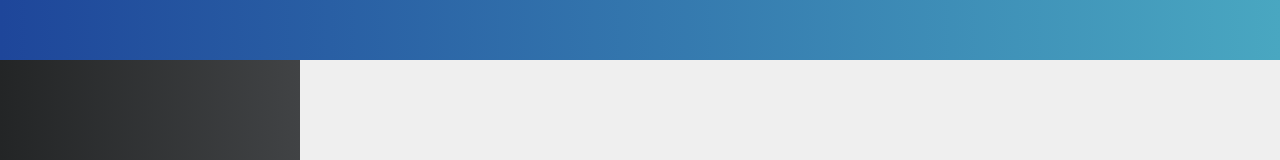
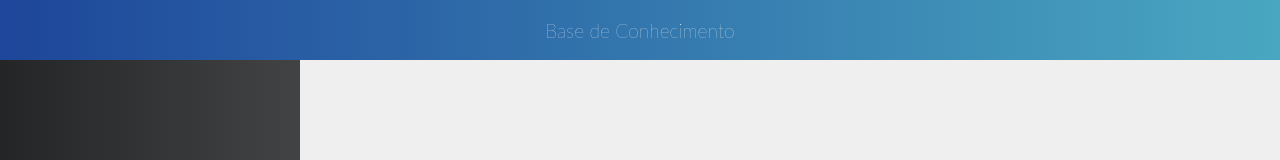
Before and after one commit to patriciafelixx/knowledge, a Vue app in the folder frontend/: page / in a window 1280 px wide. Shown: the top 160 px of the page. Built offline with nearby package versions, Linux system fonts and the light colour scheme.

Commit message:
Componente Header

```diff
--- a/frontend/package.json
+++ b/frontend/package.json
@@ -18,7 +18,8 @@
     "babel-eslint": "^10.0.3",
     "eslint": "^5.16.0",
     "eslint-plugin-vue": "^5.0.0",
-    "vue-template-compiler": "^2.6.10"
+    "vue-template-compiler": "^2.6.10",
+    "font-awesome": "4.7.0"
   },
   "eslintConfig": {
     "root": true,
--- a/frontend/src/App.vue
+++ b/frontend/src/App.vue
@@ -1,6 +1,6 @@
 <template>
   <div id="app">
-    <Header />
+    <Header title="Base de Conhecimento" :hideToggle="true" />
     <Menu />
     <Content />
     <Footer />
--- a/frontend/src/components/template/Header.vue
+++ b/frontend/src/components/template/Header.vue
@@ -1,10 +1,31 @@
 <template>
-    <header class="header"></header>
+    <header class="header">
+        <a class="toggle" @click="togleMenu" v-if="!hideToggle">
+            <i class="fa fa-lg" :class="icon"></i>
+        </a>
+        <h1 class="title">
+            {{ title }}
+        </h1>
+    </header>
 </template>
 
 <script>
 export default {
-    name: 'Header'
+    name: 'Header',
+    props: {
+        title: String,
+        hideToggle: Boolean
+    },
+    computed: {
+        icon() {
+            return "fa-angle-left";
+        }
+    },
+    methods: {
+        toggleMenu() {
+
+        }
+    }
 }
 </script>
 
@@ -17,4 +38,33 @@
         justify-content: center;
         align-items: center;
     }
+
+    .title {
+        font-size: 1.2rem;
+        color: #fff;
+        font-weight: 100;
+        flex-grow: 1;
+        text-align: center;
+    }
+
+    .title a {
+        color: #fff;
+        text-decoration: none;
+    }
+
+    header.header > a.toggle {
+        width: 60px;
+        height: 100%;
+        color: #fff;
+        justify-self: start;
+        text-decoration: none;
+
+        display: flex;
+        justify-content: center;
+        align-items: center;
+    }
+
+    header.header > a.toggle:hover {
+        background-color: rgba(0, 0, 0, 0.2);
+    }
 </style>
```
Also changed, not shown: frontend/src/main.js (+5 -4 lines), 1 other file (tests, documents, lock files or other folders).
